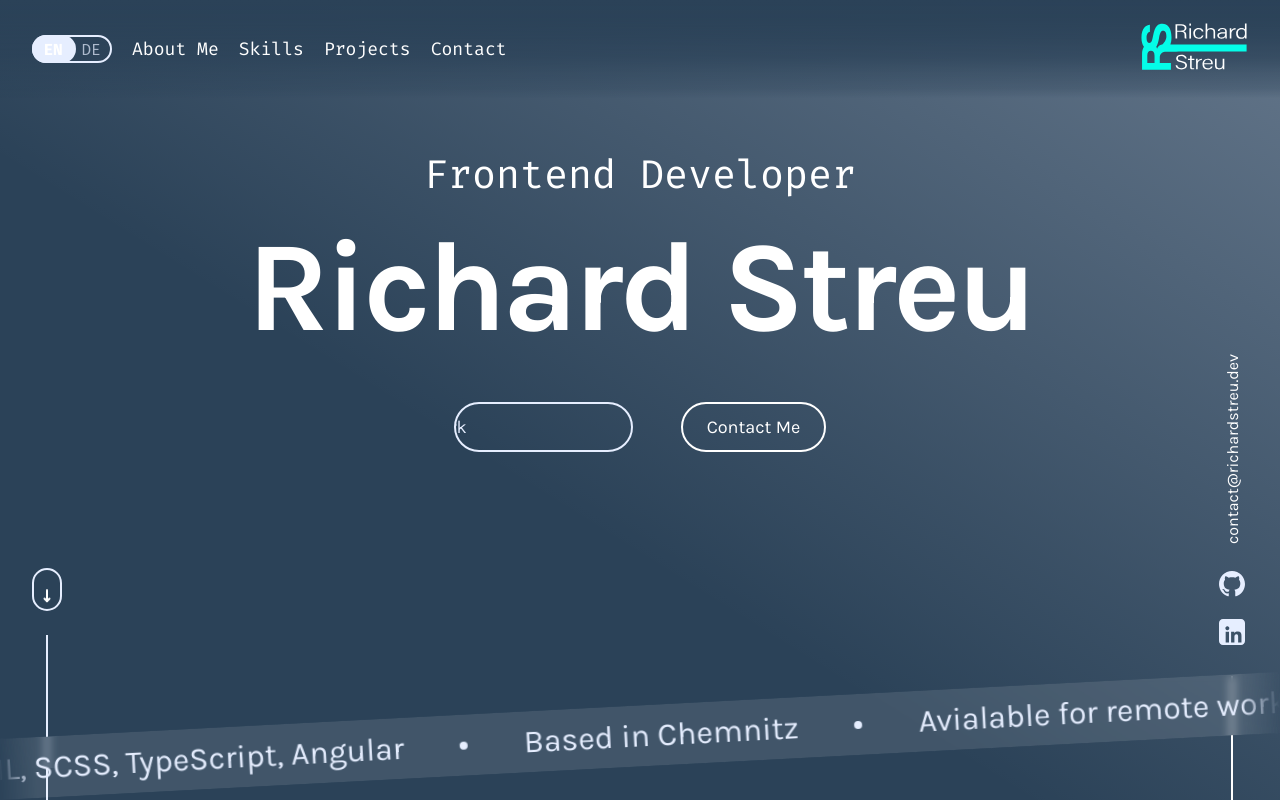
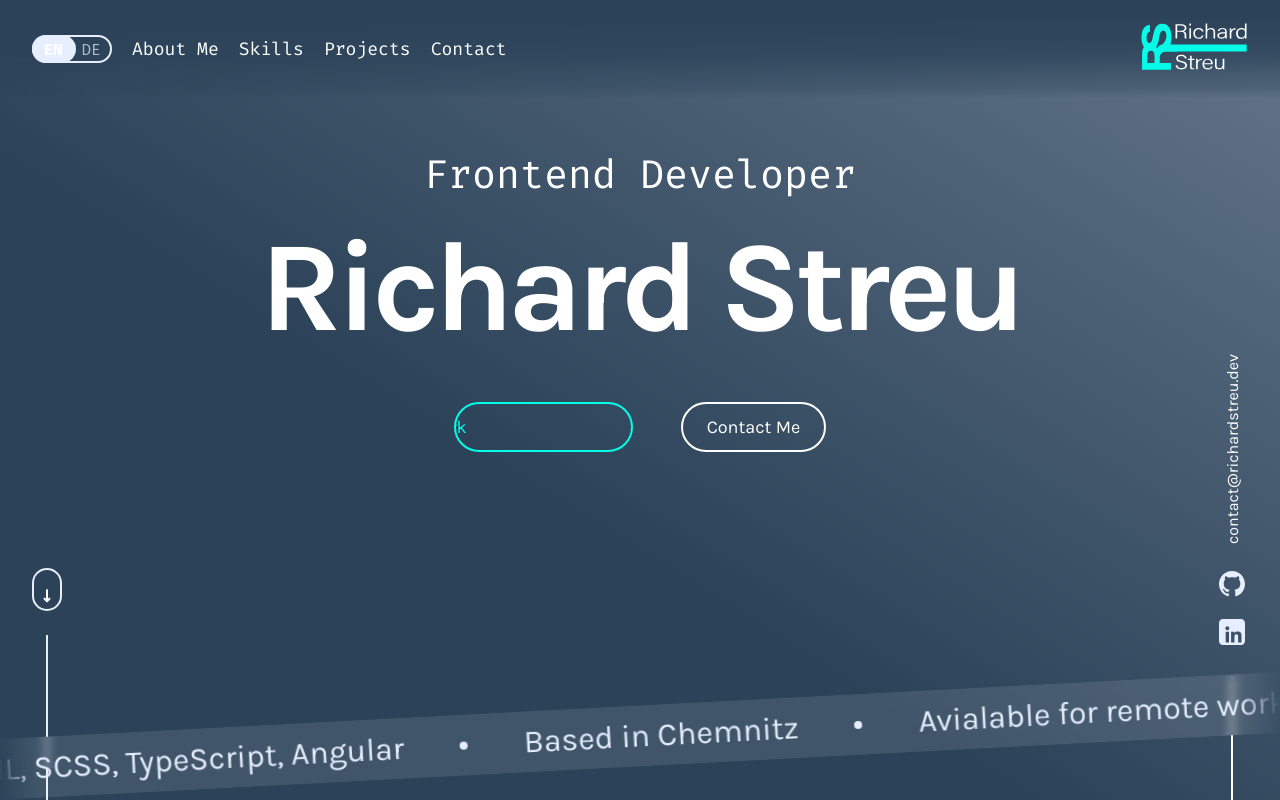
Before and after one commit to RichardStreu/portfolioAngular, an Angular app: page / in a window 1280 px wide. In both pictures the pointer is over the link "Check my Work". Shown: the top 800 px of the page. Built offline with nearby package versions, Linux system fonts and the light colour scheme.

Commit message:
fix: update hover border and text color to use $color-singleHighlight for consistency

```diff
--- a/src/app/components/slide-button/slide-button.component.scss
+++ b/src/app/components/slide-button/slide-button.component.scss
@@ -33,7 +33,7 @@ a {
   }
 
   &:hover {
-    border: 2px solid $color-highLight;
+    border: 2px solid $color-singleHighlight;
 
     span {
       transition: all 1s ease-in;
@@ -42,7 +42,7 @@ a {
       animation: buttonSlide 2s linear infinite;
       animation-direction: normal;
       animation-delay: 1s;
-      color: $color-highLight;
+      color: $color-singleHighlight;
     }
   }
 }
--- a/src/app/core/footer/footer.component.scss
+++ b/src/app/core/footer/footer.component.scss
@@ -79,7 +79,7 @@ footer {
           width: 6px;
           height: 6px;
           border-radius: 100vh;
-          background-color: $color-highLight;
+          background-color: $color-singleHighlight;
           position: absolute;
           top: 50%;
           transform: translateY(-43%);
--- a/src/app/landing-page/sections/a-hero/a-hero.component.scss
+++ b/src/app/landing-page/sections/a-hero/a-hero.component.scss
@@ -72,7 +72,7 @@
         font-size: 8rem;
         font-weight: bold;
         padding-bottom: 40px;
-        letter-spacing: -4px;
+        letter-spacing: -6px;
 
         @media screen and (max-width: 1100px) {
           font-size: 3rem;
```
